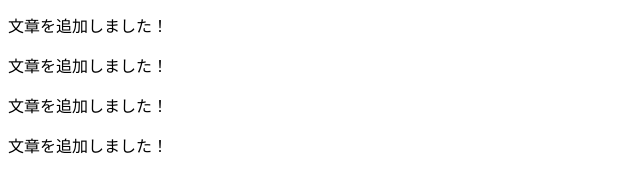
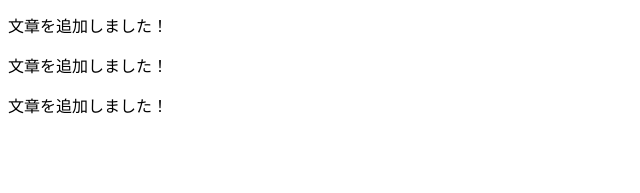
Before and after one commit to KazukiAmatatsu/cv_58_lesson, a plain HTML site: page index.html in a window 1280 px wide. Shown: the part 107-300 px from the top of the page, without its empty margins (0-640 px from the left). Drawn offline with Linux system fonts and the light colour scheme.

Commit message:
Update index.html

```diff
--- a/index.html
+++ b/index.html
@@ -14,7 +14,6 @@
     <p>文章を追加しました！</p>
     <p>文章を追加しました！</p>
     <p>文章を追加しました！</p>
-    <p>文章を追加しました！</p>
 </body>
 
 </html>
```
